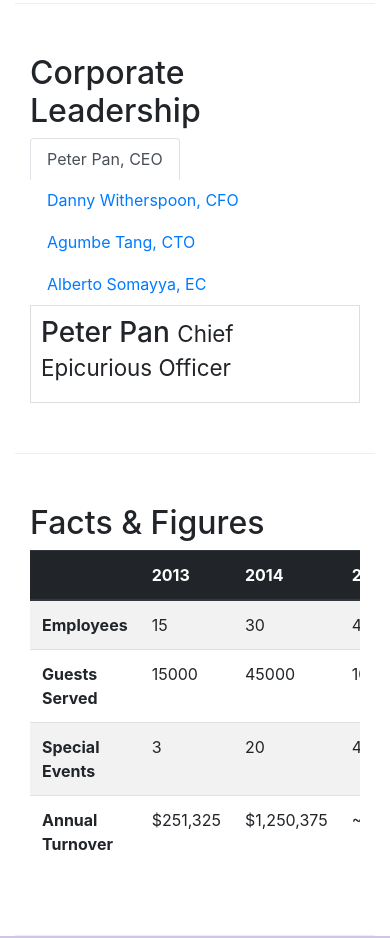
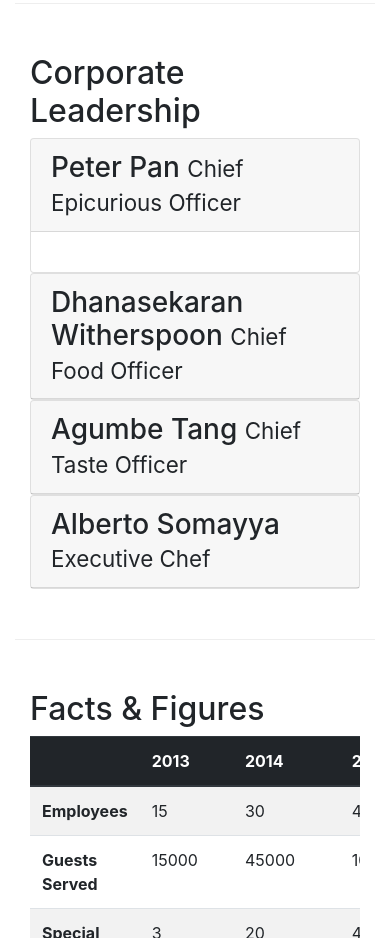
Before and after one commit to livingsneaky-art/conFusion-Responsive-Design-and-Bootstrap-Grid-System, a website: page aboutus.html in a window 390 px wide. Shown: the part 1740-2678 px from the top of the page. Drawn offline with nearby package versions, Linux system fonts and the light colour scheme.

Commit message:
Responsive Accordion

```diff
--- a/aboutus.html
+++ b/aboutus.html
@@ -122,41 +122,66 @@
         <div class="row row-content">
             <div class="col-12 col-sm-12">
                 <h2>Corporate Leadership</h2>
-                <!--Adding Tab Navigation Elements-->
-                <ul class="nav nav-tabs">
-                    <li class="nav-item">
-                        <a class="nav-link active" href="#peter" role="tab" data-toggle="tab">Peter Pan, CEO</a>
-                    </li>
-                    <li>
-                        <a class="nav-link" href="#danny" role="tab" data-toggle="tab">Danny Witherspoon, CFO</a>
-                    </li>
-                    <li>
-                        <a class="nav-link" href="#agumbe" role="tab" data-toggle="tab">Agumbe Tang, CTO</a>
-                    </li>
-                    <li>
-                        <a class="nav-link" href="#alberto" role="tab" data-toggle="tab">Alberto Somayya, EC</a>
-                    </li>
-                </ul>
-                <!--Adding Tab Content-->
-                <div class="tab-content">
-                    <div role="tabpanel" class="tab-pane fade show active" id="peter">
-                        <h3>Peter Pan <small>Chief Epicurious Officer</small></h3>
-                        <p class="d-none d-sm-block">Our CEO, Peter, credits his hardworking East Asian immigrant parents who undertook the arduous journey to the shores of America with the intention of giving their children the best future. His mother's wizardy in the kitchen whipping up the tastiest dishes with whatever is available inexpensively at the supermarket, was his first inspiration to create the fusion cuisines for which <em>The Frying Pan</em> became well known. He brings his zeal for fusion cuisines to this restaurant, pioneering cross-cultural culinary connections.</p>
+                <!--Converting Tabs to Accordion-->
+                <div id="accordion">
+                    <div class="card">
+                        <div class="card-header" role="tab" id="peterhead">
+                            <h3 class="mb-0">
+                                <a data-toggle="collapse" data-target="#peter">
+                                    Peter Pan <small>Chief Epicurious Officer</small>
+                                </a>
+                            </h3>
+                        </div>
+                        <div class="collapse show" id="peter" data-parent="#accordion">
+                            <div class="card-body">
+                                <p class="d-none d-sm-block">Our CEO, Peter, credits his hardworking East Asian immigrant parents who undertook the arduous journey to the shores of America with the intention of giving their children the best future. His mother's wizardy in the kitchen whipping up the tastiest dishes with whatever is available inexpensively at the supermarket, was his first inspiration to create the fusion cuisines for which <em>The Frying Pan</em> became well known. He brings his zeal for fusion cuisines to this restaurant, pioneering cross-cultural culinary connections.</p>
+                            </div>
+                        </div>
                     </div>
 
-                    <div role="tabpanel" class="tab-pane fade" id="danny">
-                        <h3>Dhanasekaran Witherspoon <small>Chief Food Officer</small></h3>
-                        <p class="d-none d-sm-block">Our CFO, Danny, as he is affectionately referred to by his colleagues, comes from a long established family tradition in farming and produce. His experiences growing up on a farm in the Australian outback gave him great appreciation for varieties of food sources. As he puts it in his own words, <em>Everything that runs, wins, and everything that stays, pays!</em></p>
+                    <div class="card">
+                        <div class="card-header" role="tab" id="dannyhead">
+                            <h3 class="mb-0">
+                                <a data-toggle="collapse" data-target="#danny">
+                                    Dhanasekaran Witherspoon <small>Chief Food Officer</small>
+                                </a>
+                            </h3>
+                        </div>
+                        <div class="collapse" id="danny" data-parent="#accordion">
+                            <div class="card-body">
+                                <p class="d-none d-sm-block">Our CFO, Danny, as he is affectionately referred to by his colleagues, comes from a long established family tradition in farming and produce. His experiences growing up on a farm in the Australian outback gave him great appreciation for varieties of food sources. As he puts it in his own words, <em>Everything that runs, wins, and everything that stays, pays!</em></p>
+                            </div>
+                        </div>
                     </div>
 
-                    <div role="tabpanel" class="tab-pane fade" id="agumbe">
-                        <h3>Agumbe Tang <small>Chief Taste Officer</small></h3>
-                        <p class="d-none d-sm-block">Blessed with the most discerning gustatory sense, Agumbe, our CTO, personally ensures that every dish that we serve meets his exacting tastes. Our chefs dread the tongue lashing that ensues if their dish does not meet his exacting standards. He lives by his motto, <em>You click only if you survive my lick.</em></p>
+                    <div class="card">
+                        <div class="card-header" role="tab" id="agumbehead">
+                            <h3 class="mb-0">
+                                <a data-toggle="collapse" data-target="#agumbe">
+                                    Agumbe Tang <small>Chief Taste Officer</small>
+                                </a>
+                            </h3>
+                        </div>
+                        <div class="collapse" id="agumbe" data-parent="#accordion">
+                            <div class="card-body">
+                                <p class="d-none d-sm-block">Blessed with the most discerning gustatory sense, Agumbe, our CTO, personally ensures that every dish that we serve meets his exacting tastes. Our chefs dread the tongue lashing that ensues if their dish does not meet his exacting standards. He lives by his motto, <em>You click only if you survive my lick.</em></p>
+                            </div>
+                        </div>
                     </div>
 
-                    <div role="tabpanel" class="tab-pane fade" id="alberto">
-                        <h3>Alberto Somayya <small>Executive Chef</small></h3>
-                        <p class="d-none d-sm-block">Award winning three-star Michelin chef with wide International experience having worked closely with whos-who in the culinary world, he specializes in creating mouthwatering Indo-Italian fusion experiences. He says, <em>Put together the cuisines from the two craziest cultures, and you get a winning hit! Amma Mia!</em></p>
+                    <div class="card">
+                        <div class="card-header" role="tab" id="albertohead">
+                            <h3 class="mb-0">
+                                <a data-toggle="collapse" data-target="#albert">
+                                    Alberto Somayya <small>Executive Chef</small>
+                                </a>
+                            </h3>
+                        </div>
+                        <div class="collapse" id="albert" data-parent="#accordion">
+                            <div class="card-body">
+                                <p class="d-none d-sm-block">Award winning three-star Michelin chef with wide International experience having worked closely with whos-who in the culinary world, he specializes in creating mouthwatering Indo-Italian fusion experiences. He says, <em>Put together the cuisines from the two craziest cultures, and you get a winning hit! Amma Mia!</em></p>
+                            </div>
+                        </div>
                     </div>
                 </div>
             </div>
```
